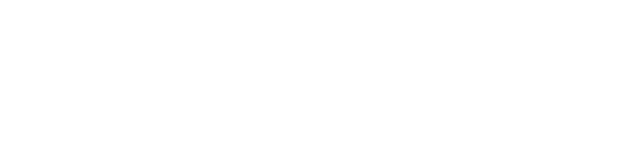
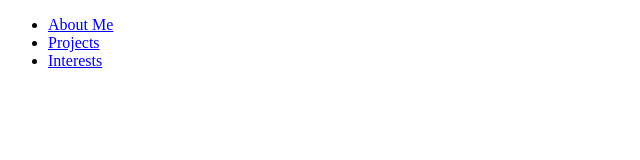
Before and after one commit to nhussain2/nhussain2.github.io, a plain HTML site: page index.html in a window 1280 px wide. Shown: the whole page, without its empty margins (0-640 px from the left). Drawn offline with Linux system fonts and the light colour scheme.

Commit message:
Update index.html

```diff
--- a/index.html
+++ b/index.html
@@ -6,4 +6,14 @@
 	<title>Naveed Hussain</title>
 </head>
 
+<body class = "index">
+	<nav>
+		<ul>
+			<li><a href="index.html">About Me</a></li>
+			<li><a href="projects.html">Projects</a></li>
+			<li><a href="interests.html">Interests</a></li>
+		</ul>
+	</nav>
+</body>
+
 </html>
```
